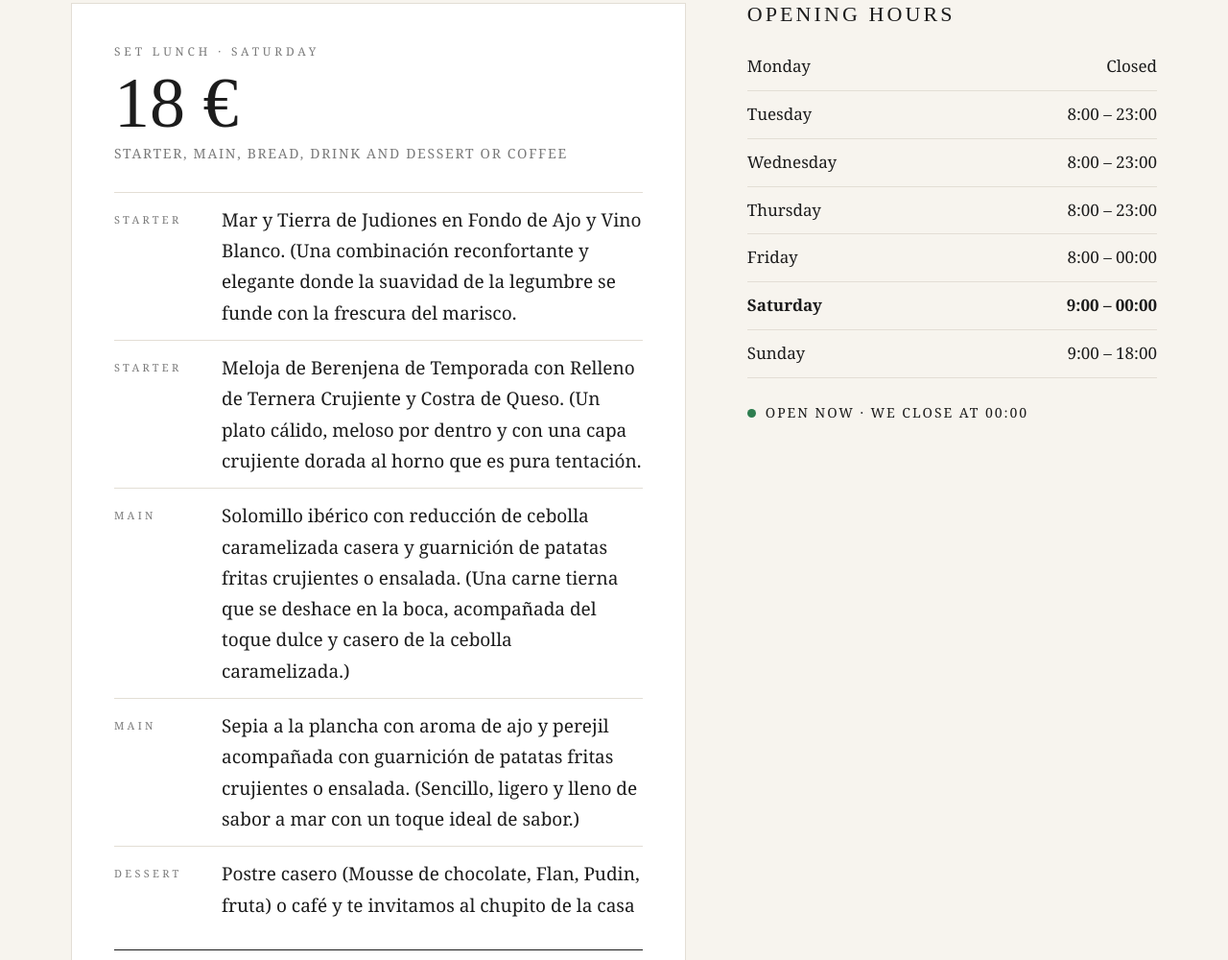
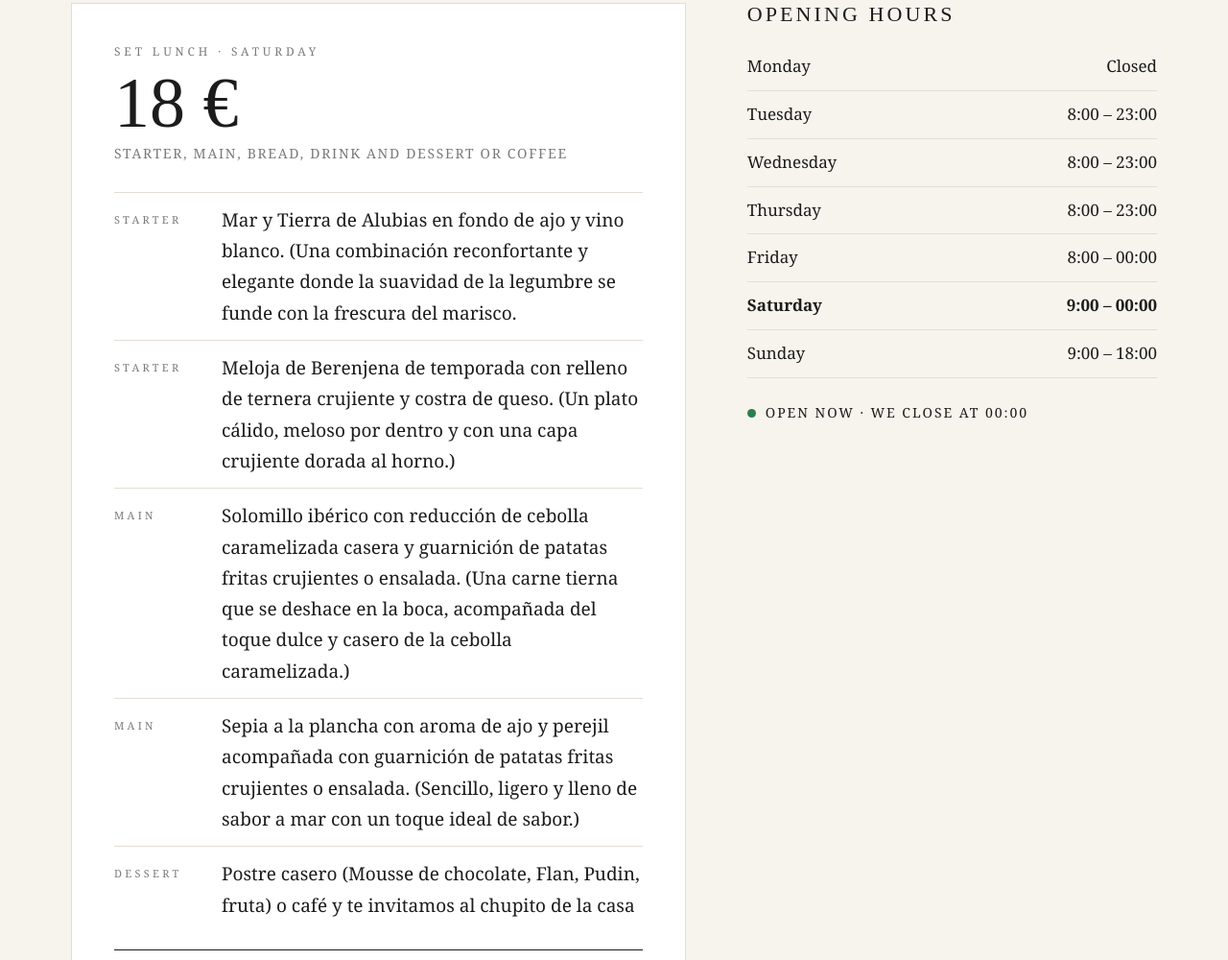
Before and after one commit to emeritalalangui-lgtm/Sal-y-pimienta, a plain HTML site: page index.html in a window 1280 px wide. Shown: the part 1319-2319 px from the top of the page at 96% size. Drawn offline with Linux system fonts and the light colour scheme; a web font is replaced by a local one.

Commit message:
Menú del día 2026-11-21

```diff
--- a/index.html
+++ b/index.html
@@ -506,7 +506,7 @@ footer .horas-pie li{display:flex;justify-content:space-between;gap:12px;color:#
    MENU_DIA; no cambies su formato). Horario y aviso se editan aquí. */
 const MENU_DIA = {
   precio: "18 €",
-  primeros: ["Mar y Tierra de Judiones en Fondo de Ajo y Vino Blanco. (Una combinación reconfortante y elegante donde la suavidad de la legumbre se funde con la frescura del marisco.", "Meloja de Berenjena de Temporada con Relleno de Ternera Crujiente y Costra de Queso. (Un plato cálido, meloso por dentro y con una capa crujiente dorada al horno que es pura tentación."],
+  primeros: ["Mar y Tierra de Alubias en fondo de ajo y vino blanco. (Una combinación reconfortante y elegante donde la suavidad de la legumbre se funde con la frescura del marisco.", "Meloja de Berenjena de temporada con relleno de ternera crujiente y costra de queso. (Un plato cálido, meloso por dentro y con una capa crujiente dorada al horno.)"],
   segundos: ["Solomillo ibérico con reducción de cebolla caramelizada casera y guarnición de patatas fritas crujientes o ensalada. (Una carne tierna que se deshace en la boca, acompañada del toque dulce y casero de la cebolla caramelizada.)", "Sepia a la plancha con aroma de ajo y perejil acompañada con guarnición de patatas fritas crujientes o ensalada. (Sencillo, ligero y lleno de sabor a mar con un toque ideal de sabor.)"],
   postre: "Postre casero (Mousse de chocolate, Flan, Pudin,  fruta) o café y te invitamos al chupito de la casa"
 };
```
